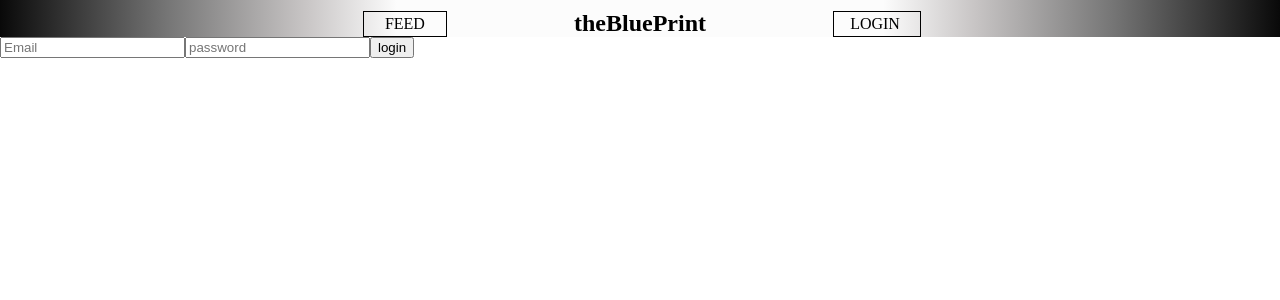
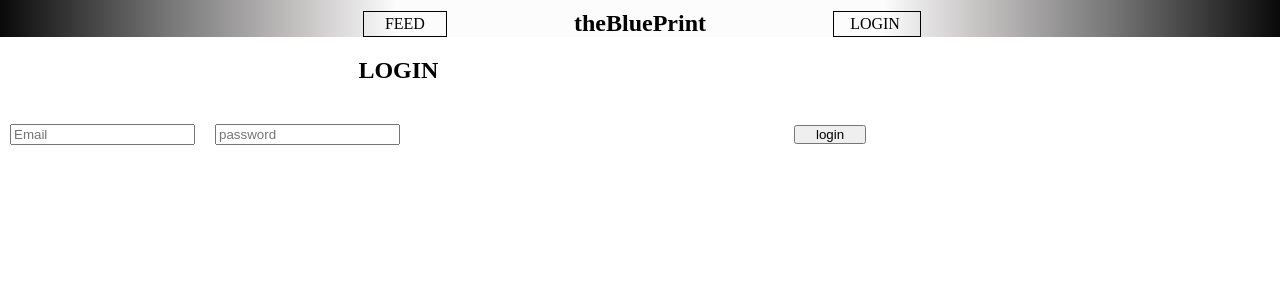
Before and after one commit to gootieno/theBluePrint, a React (Create React App) app in the folder frontend/: page /login in a window 1280 px wide. Shown: the top 300 px of the page. Built offline with nearby package versions, Linux system fonts and the light colour scheme.

Commit message:
fixed and did basic modal styling

```diff
--- a/frontend/src/components/LoginForm/index.js
+++ b/frontend/src/components/LoginForm/index.js
@@ -24,21 +24,29 @@ const LoginForm = () => {
   };
   return (
     <form className="form-container" onSubmit={handleLogin}>
+      <h2 id="login-title"> LOGIN</h2>
       <input
+        id="email"
         type="text"
         placeholder="Email"
         name="email"
         value={credentials.email}
+        ß
+        className="login-input-fields"
         onChange={handleInputChange}
       />
       <input
+        id="password"
         type="password"
         placeholder="password"
         name="password"
         value={credentials.password}
+        className="login-input-fields"
         onChange={handleInputChange}
       />
-      <button onClick={handleLogin}>login</button>
+      <button id="login-submit" onClick={handleLogin}>
+        login
+      </button>
     </form>
   );
 };
--- a/frontend/src/components/LoginForm/login.css
+++ b/frontend/src/components/LoginForm/login.css
@@ -1,3 +1,22 @@
 .login-container {
-	display: flex;
+  display: flex;
 }
+
+#email {
+  margin: 20px 10px;
+}
+
+#password {
+  margin: 0 10px 10px;
+}
+
+#login-title {
+  padding: 0;
+  padding-left: 28%;
+}
+
+#login-submit {
+  margin-left: 30%;
+  margin-bottom: 10px;
+  padding: 0px 20px;
+}
--- a/frontend/src/contex/Modal.js
+++ b/frontend/src/contex/Modal.js
@@ -20,7 +20,7 @@ export function ModalProvider({ children }) {
   );
 }
 
-export function Modal({ onClose, children }) {
+export const Modal = ({ onClose, children }) => {
   const modalNode = useContext(ModalContext);
   if (!modalNode) return null;
 
@@ -31,4 +31,4 @@ export function Modal({ onClose, children }) {
     </div>,
     modalNode
   );
-}
+};
--- a/frontend/src/contex/modal.css
+++ b/frontend/src/contex/modal.css
@@ -1,12 +1,11 @@
 #modal {
   position: fixed;
-  top: 0;
-  right: 0;
-  left: 0;
-  bottom: 0;
+  top: 50%;
+  left: 50%;
   display: flex;
   justify-content: center;
   align-items: center;
+  z-index: 1000;
 }
 
 #modal-background {
@@ -16,9 +15,11 @@
   left: 0;
   bottom: 0;
   background-color: rgba(0, 0, 0, 0.7);
+  z-index: 1000;
 }
 
 #modal-content {
   position: absolute;
   background-color: white;
+  z-index: 1000;
 }
```
